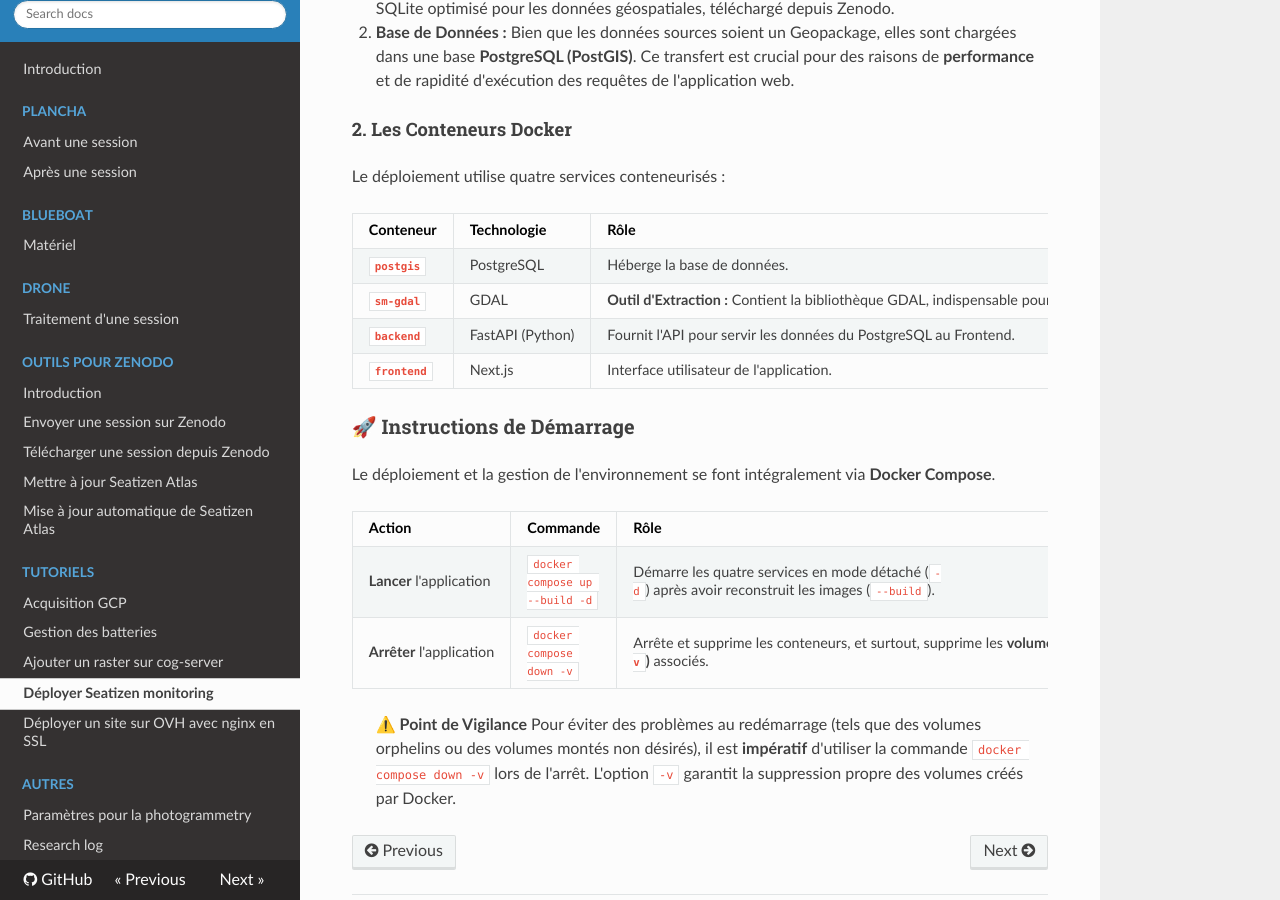
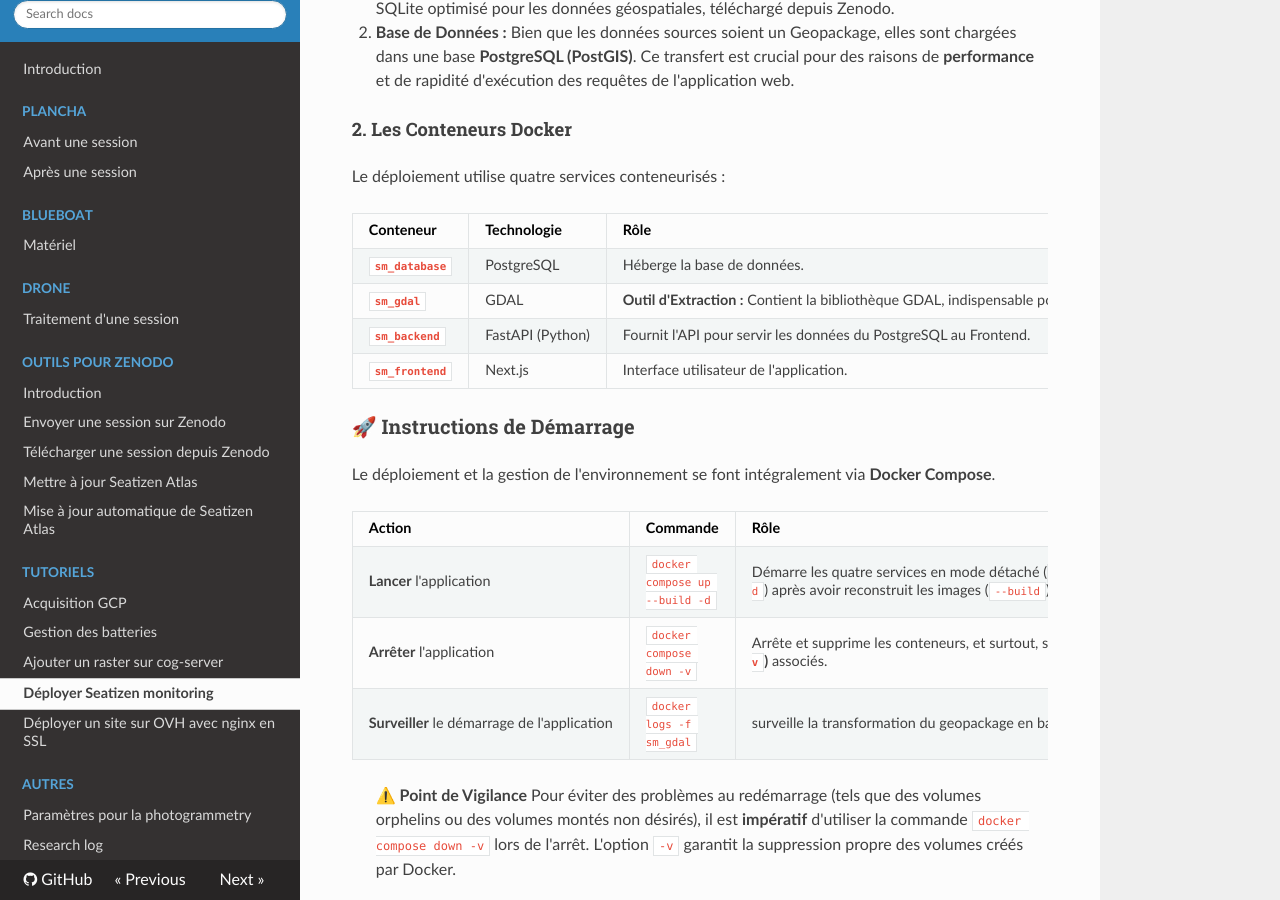
Before and after one commit to SeatizenDOI/wiki-seatizen, an MkDocs documentation site: the page built from docs/tutoriels/seatizen-monitoring.md, in a window 1280 px wide and 900 px high, scrolled down 478 px. Built offline with MkDocs 1.6.1, drawn with Linux system fonts in a browser that asks for light colours; nearby versions of some CDN libraries.

Commit message:
seatizen-monitoring

```diff
--- a/docs/tutoriels/seatizen-monitoring.md
+++ b/docs/tutoriels/seatizen-monitoring.md
@@ -19,10 +19,10 @@ Le déploiement utilise quatre services conteneurisés :
 
 | Conteneur | Technologie | Rôle |
 | --- | --- | --- |
-| **`postgis`** | PostgreSQL | Héberge la base de données. |
-| **`sm-gdal`** | GDAL | **Outil d'Extraction :** Contient la bibliothèque GDAL, indispensable pour lire et extraire les données du Geopackage afin de les insérer dans la base PostGIS. |
-| **`backend`** | FastAPI (Python) | Fournit l'API pour servir les données du PostgreSQL au Frontend. |
-| **`frontend`** | Next.js | Interface utilisateur de l'application. |
+| **`sm_database`** | PostgreSQL | Héberge la base de données. |
+| **`sm_gdal`** | GDAL | **Outil d'Extraction :** Contient la bibliothèque GDAL, indispensable pour lire et extraire les données du Geopackage afin de les insérer dans la base PostGIS. |
+| **`sm_backend`** | FastAPI (Python) | Fournit l'API pour servir les données du PostgreSQL au Frontend. |
+| **`sm_frontend`** | Next.js | Interface utilisateur de l'application. |
 
 ### 🚀 Instructions de Démarrage
 
@@ -32,6 +32,8 @@ Le déploiement et la gestion de l'environnement se font intégralement via **Do
 | --- | --- | --- |
 | **Lancer** l'application | `docker compose up --build -d` | Démarre les quatre services en mode détaché (`-d`) après avoir reconstruit les images (`--build`). |
 | **Arrêter** l'application | `docker compose down -v` | Arrête et supprime les conteneurs, et surtout, supprime les **volumes (`-v`)** associés. |
+| **Surveiller** le démarrage de l'application | `docker logs -f sm_gdal` | surveille la transformation du geopackage en base de données. |
+
 
 > **⚠️ Point de Vigilance**
 > Pour éviter des problèmes au redémarrage (tels que des volumes orphelins ou des volumes montés non désirés), il est **impératif** d'utiliser la commande `docker compose down -v` lors de l'arrêt. L'option `-v` garantit la suppression propre des volumes créés par Docker.
```
